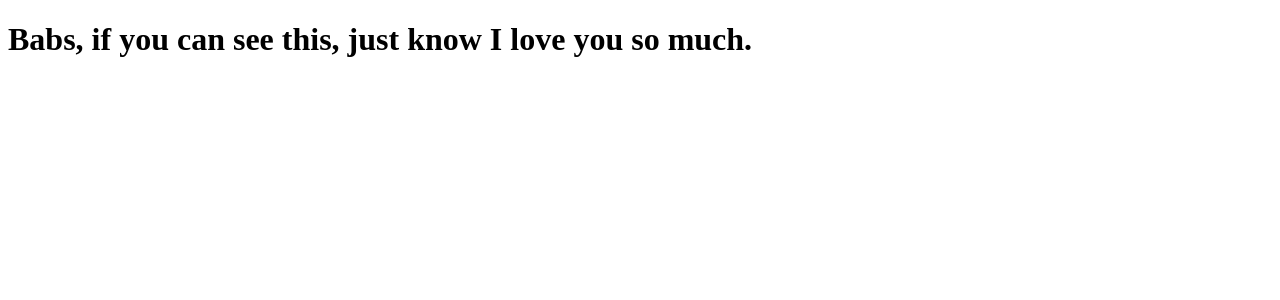
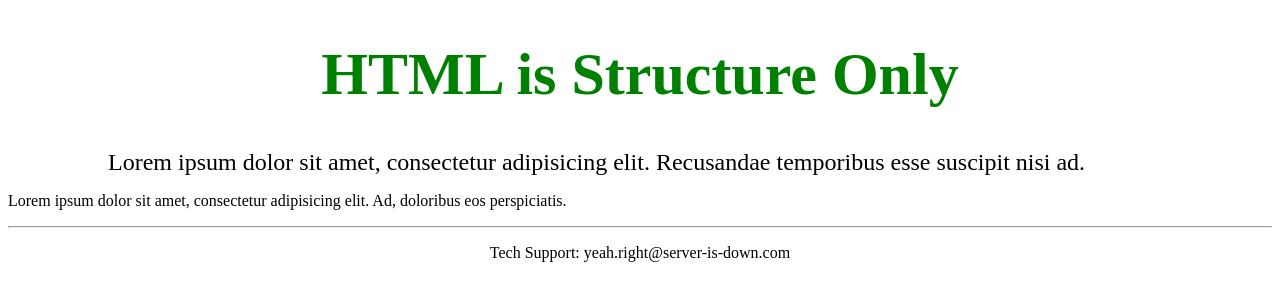
Before and after one commit to mlog12/coursera-test, a plain HTML site: page site/index.html in a window 1280 px wide. Drawn offline with Linux system fonts and the light colour scheme.

Commit message:
new update for example code

```diff
--- a/site/index.html
+++ b/site/index.html
@@ -1,9 +1,18 @@
-<!DOCTYPE html>
+<!doctype html>
 <html>
-<head>
-	<title>Hello Coursera!</title>
-</head>
-<body>
-<h1>Babs, if you can see this, just know I love you so much.</h1>
-</body>
+  <head>
+    <title>HTML is Structure Only (After)</title>
+  </head>
+  <body>
+    <h1 style="color: green; font-size: 60px; text-align: center;">HTML is Structure Only</h1>
+    <p style="margin: 0 100px 0 100px; font-size: 1.5em;">Lorem ipsum dolor sit amet, consectetur adipisicing elit. Recusandae temporibus esse suscipit nisi ad.</p>
+    <p>Lorem ipsum dolor sit amet, consectetur adipisicing elit. Ad, doloribus eos perspiciatis.</p>
+    <footer>
+      <hr>
+      <p style="text-align: center;"
+         onclick="alert('EMAILING US IS USELESS');">
+         Tech Support: yeah.right@server-is-down.com
+      </p>
+    </footer>
+  </body>
 </html>
```
